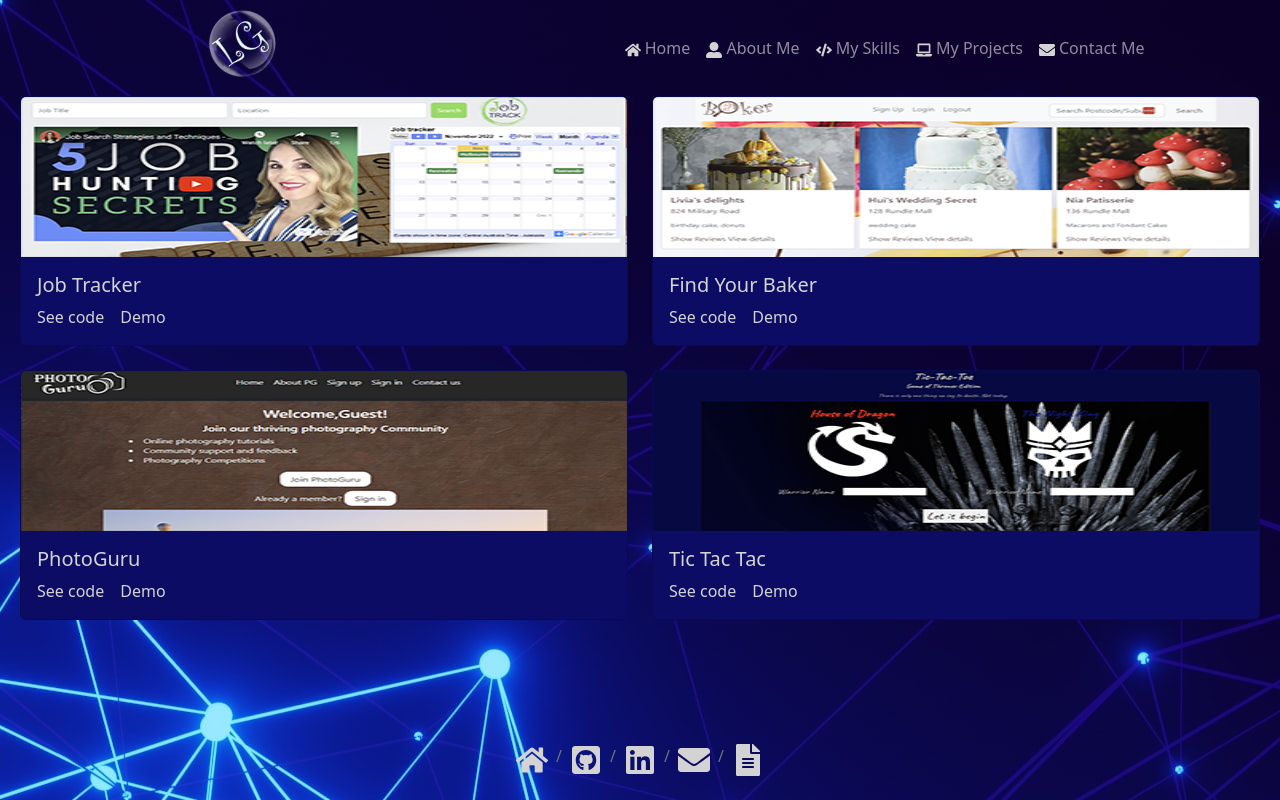
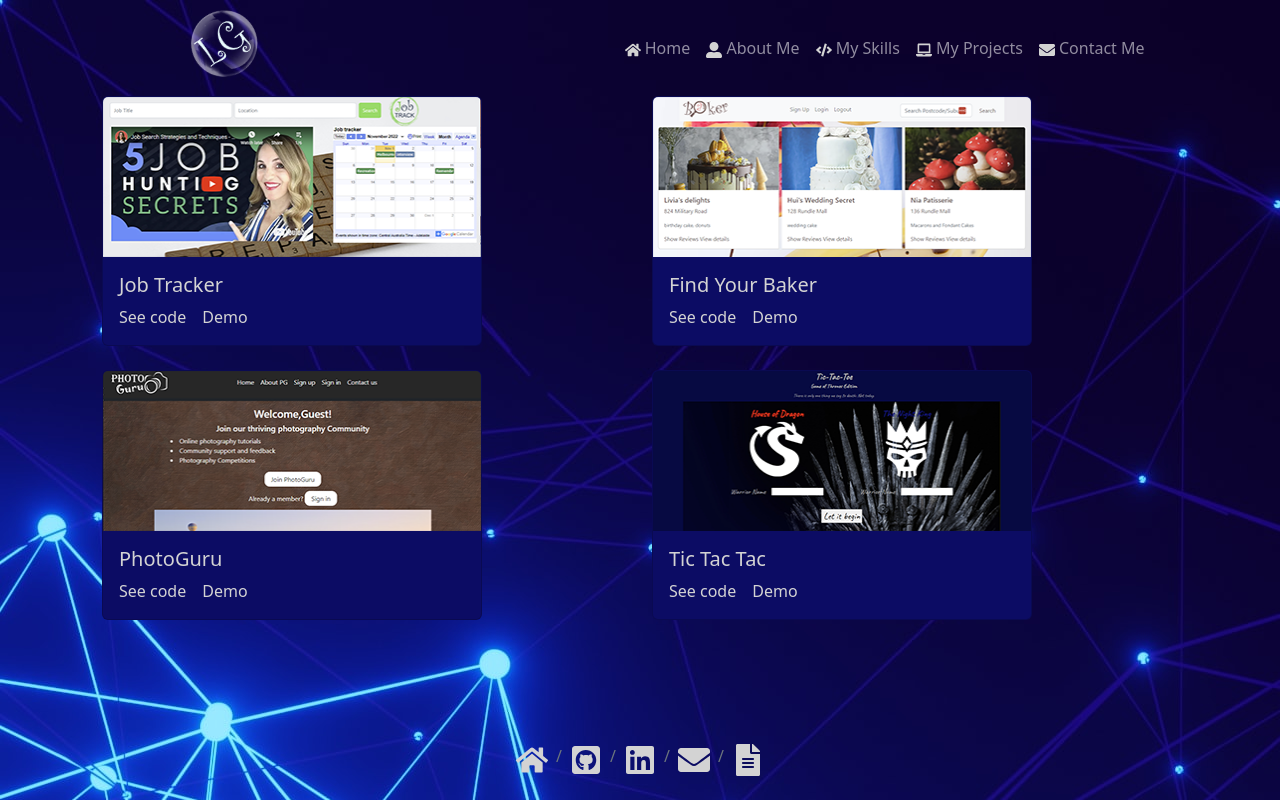
Before and after one commit to huifang719/portfolio, a React (Create React App) app: page /projects in a window 1280 px wide. Built offline with nearby package versions, Linux system fonts and the light colour scheme.

Commit message:
brand icon

```diff
--- a/src/components/inc/MyNavbar.js
+++ b/src/components/inc/MyNavbar.js
@@ -13,9 +13,9 @@ function MyNavbar() {
     <IconContext.Provider value={{color:"lightgrey"}}>
       <Navbar variant="dark" expand="lg">
         <Container fluid >
-          <Navbar.Brand className='md-ms-4 lg-ms-6' as={Link} to="/">
+          <Navbar.Brand className='sm-ms-0 md-ms-4 lg-ms-6' as={Link} to="/">
             <motion.div
-              animate={{rotate: [0,360,360,0],x:[0,200,200,0]}}
+              animate={{rotate: [0,360,360,0],x:[0,180,180,0]}}
               transition={{duration:2, repeat:Infinity}}>
                 <img src={brand} style={{height:"70px", width:"auto", marginLeft:"1rem"}} alt="" />
             </motion.div>
--- a/src/components/projects.js
+++ b/src/components/projects.js
@@ -6,11 +6,13 @@ import  findYourBaker  from "./images/findYourBaker.png"
 import photoguru from "./images/photoguru.png"
 import tictactoe from "./images/tictactoe.png"
 import "./projects.css"
+import { Container } from 'react-bootstrap';
 function Projects() {
   return (
-    <Row xs={1} md={2} className="g-4 mx-2">
-      <Col>
-        <Card style={{ maxwidth: '380px', width: "100%", backgroundColor:"rgb(12,12,100)", color: "lightgray" }}>
+    <Container>
+    <Row xs={1} md={2} className="g-4 mx-2 justify-content-center" >
+      <Col style={{display:"inline-block"}}>
+        <Card style={{ maxWidth: '380px', width: "100%", backgroundColor:"rgb(12,12,100)", color: "lightgray" }}>
           <Card.Img variant="top" className='projectImage' style={{marginTop:"0", width:"100%", height:"160px"}} src={jobtracker}
           />
           <Card.Body>
@@ -20,8 +22,8 @@ function Projects() {
             </Card.Body>
         </Card>
       </Col>
-      <Col>
-        <Card style={{ maxwidth: '380px', width: "100%", backgroundColor:"rgb(12,12,100)", color: "lightgray" }}>
+      <Col style={{display:"inline-block"}}>
+        <Card style={{ maxWidth: '380px', width: "100%", backgroundColor:"rgb(12,12,100)", color: "lightgray" }}>
           <Card.Img variant="top" className='projectImage' style={{marginTop:"0", width:"100%", height:"160px"}} src={findYourBaker} />
           <Card.Body>
             <Card.Title>Find Your Baker</Card.Title>
@@ -30,8 +32,8 @@ function Projects() {
           </Card.Body>
         </Card>
       </Col>
-      <Col>
-        <Card style={{ maxwidth: '380px', width: "100%", backgroundColor:"rgb(12,12,100)", color: "lightgray" }}>
+      <Col style={{display:"inline-block"}}>
+        <Card style={{ maxWidth: '380px', width: "100%", backgroundColor:"rgb(12,12,100)", color: "lightgray" }}>
           <Card.Img variant="top" className='projectImage' style={{marginTop:"0", width:"100%", height:"160px"}} src={photoguru} />
           <Card.Body>
             <Card.Title>PhotoGuru</Card.Title>
@@ -40,8 +42,8 @@ function Projects() {
           </Card.Body>
         </Card>
       </Col>
-      <Col>
-        <Card style={{ maxwidth: '380px', width: "100%", backgroundColor:"rgb(12,12,100)", color: "lightgray" }}>
+      <Col style={{display:"inline-block"}}>
+        <Card style={{ maxWidth: '380px', width: "100%", backgroundColor:"rgb(12,12,100)", color: "lightgray" }}>
           <Card.Img variant="top" className='projectImage'style={{marginTop:"0", width:"100%", height:"160px"}} src={tictactoe} />
           <Card.Body>
             <Card.Title>Tic Tac Tac</Card.Title>
@@ -51,6 +53,7 @@ function Projects() {
         </Card>
       </Col>
     </Row>
+    </Container>
   );
 }
 
--- a/src/main.css
+++ b/src/main.css
@@ -52,5 +52,7 @@ footer {
     width: 60%;
     margin: 0, auto;
   }
-
+  .brand {
+    margin-left: 0;
+  }
 }
```
